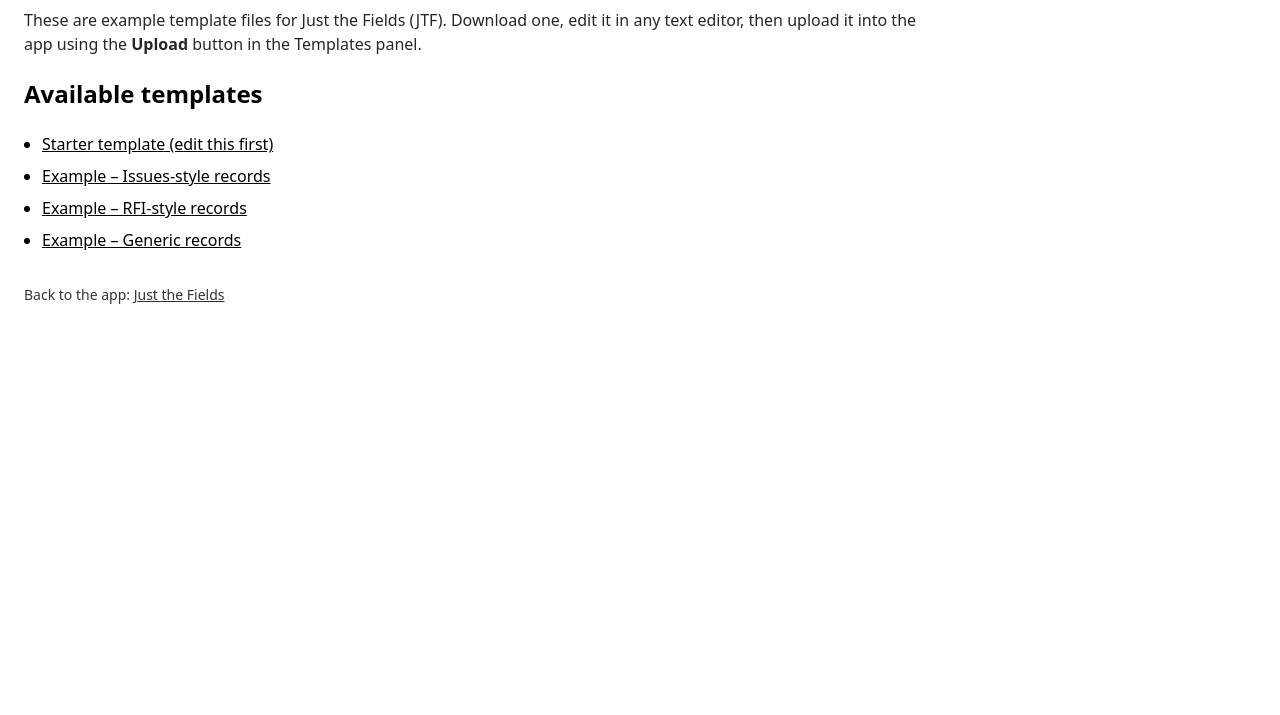
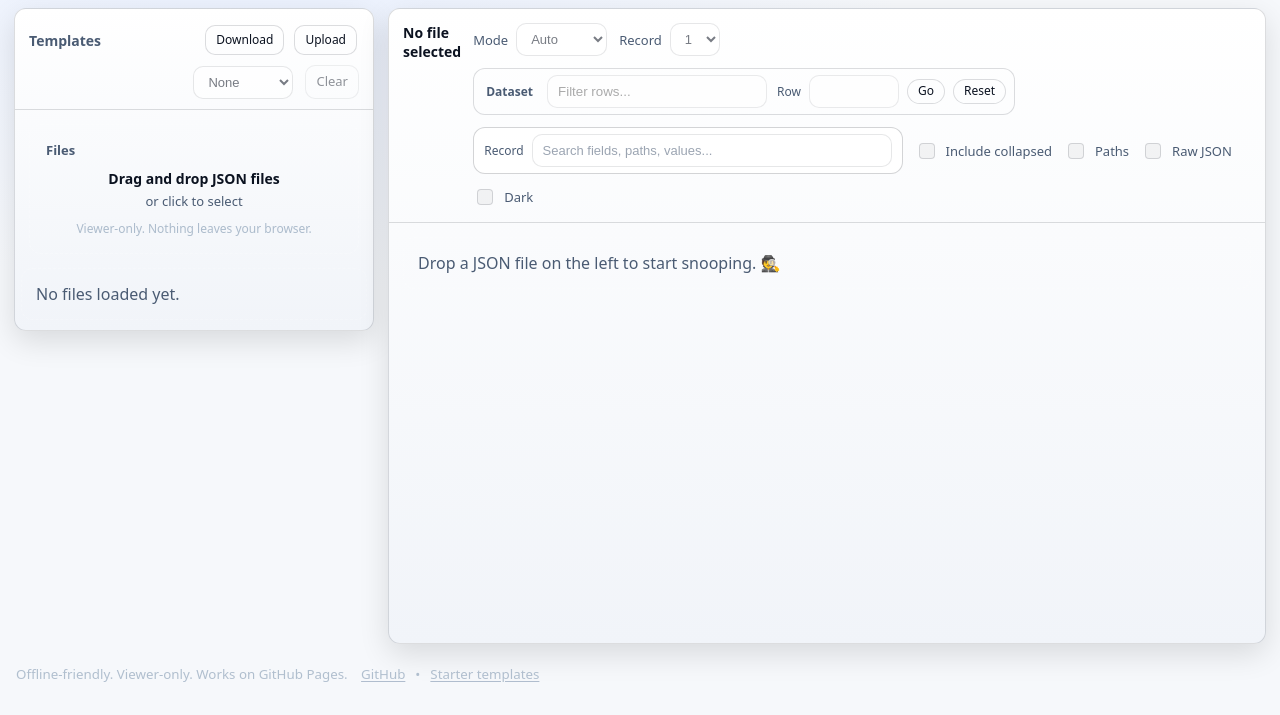
Before and after one commit to TheBIMsider/just-the-fields, a plain HTML site: page index.html in a window 1280 px wide. Shown: the part 85-800 px from the top of the page. Drawn offline with Linux system fonts and the light colour scheme.

Commit message:
fix file

```diff
--- a/index.html
+++ b/index.html
@@ -3,105 +3,258 @@
   <head>
     <meta charset="UTF-8" />
     <meta name="viewport" content="width=device-width, initial-scale=1.0" />
-    <title>Just the Fields – Starter Templates</title>
+    <title>Just the Fields</title>
+    <meta
+      name="description"
+      content="Just the Fields: Your JSON Detective — See what matters."
+    />
+    <link rel="stylesheet" href="styles.css" />
 
-    <style>
-      :root {
-        color-scheme: light dark;
-      }
-
-      body {
-        font-family: system-ui, -apple-system, Segoe UI, Roboto, Helvetica,
-          Arial, sans-serif;
-        margin: 24px;
-        line-height: 1.5;
-      }
-
-      .wrap {
-        max-width: 900px;
-      }
-
-      h1 {
-        margin-top: 0;
-      }
-
-      ul {
-        padding-left: 18px;
-      }
-
-      li {
-        margin-bottom: 8px;
-      }
-
-      .note {
-        opacity: 0.85;
-      }
-
-      a {
-        color: inherit;
-      }
-
-      .footer {
-        margin-top: 32px;
-        font-size: 14px;
-        opacity: 0.8;
-      }
-    </style>
+    <!-- Prism themes (we toggle which one is active) -->
+    <link id="prismLight" rel="stylesheet" href="vendor/prism/prism.css" />
+    <link
+      id="prismDark"
+      rel="stylesheet"
+      href="vendor/prism/prism-tomorrow.css"
+      disabled
+    />
   </head>
 
   <body>
-    <div class="wrap">
-      <h1>Just the Fields – Starter Templates</h1>
+    <noscript>
+      <div class="empty-state" style="margin: 14px">
+        This tool needs JavaScript to run. Please enable JavaScript (or
+        whitelist this page) and reload.
+      </div>
+    </noscript>
 
-      <p class="note">
-        These are example template files for Just the Fields (JTF). Download
-        one, edit it in any text editor, then upload it into the app using the
-        <strong>Upload</strong> button in the Templates panel.
-      </p>
+    <header class="app-header">
+      <div class="brand">
+        <h1>Just the Fields</h1>
+        <p class="tagline">Your JSON Detective — See what matters.</p>
+      </div>
+    </header>
 
-      <h2>Available templates</h2>
+    <main class="app">
+      <section class="left-panel" aria-label="Files">
+        <div class="panel-header files-header">
+          <div class="files-header-row files-header-top">
+            <h2>Templates</h2>
 
-      <ul>
-        <li>
+            <div class="files-actions">
+              <button
+                id="downloadTemplateBtn"
+                class="btn"
+                type="button"
+                title="Download a starter template JSON you can edit and upload later"
+              >
+                Download
+              </button>
+
+              <input
+                id="templateInput"
+                class="file-input"
+                type="file"
+                accept=".json,.jsonc,application/json"
+                hidden
+                multiple
+              />
+
+              <button
+                id="uploadTemplateBtn"
+                class="btn"
+                type="button"
+                title="Upload one or more template files (.json or .jsonc)"
+              >
+                Upload
+              </button>
+            </div>
+          </div>
+
+          <!-- Row 2: Template selection -->
+          <div class="files-header-row files-header-bottom">
+            <div class="template-row">
+              <label
+                class="template-picker"
+                for="templateSelect"
+                title="Choose an active template"
+              >
+                <span class="sr-only">Template</span>
+                <select id="templateSelect" disabled>
+                  <option value="">None</option>
+                </select>
+              </label>
+
+              <button id="clearBtn" class="btn" type="button" disabled>
+                Clear
+              </button>
+            </div>
+          </div>
+        </div>
+
+        <div
+          id="dropZone"
+          class="drop-zone"
+          role="button"
+          tabindex="0"
+          aria-label="Drag and drop JSON files here or click to select"
+          aria-describedby="dropZoneHelp"
+        >
+          <input
+            id="fileInput"
+            class="file-input"
+            type="file"
+            accept=".json,application/json"
+            multiple
+          />
+          <div class="drop-zone-inner">
+            <div class="files-subtitle">Files</div>
+            <div class="drop-title">Drag and drop JSON files</div>
+            <div class="drop-subtitle">or click to select</div>
+            <div class="drop-hint" id="dropZoneHelp">
+              Viewer-only. Nothing leaves your browser.
+            </div>
+          </div>
+        </div>
+
+        <div id="fileList" class="file-list" aria-live="polite">
+          <!-- Populated by app.js -->
+        </div>
+      </section>
+
+      <section class="right-panel" aria-label="Viewer">
+        <div class="viewer-toolbar">
+          <div class="toolbar-left">
+            <h2 id="viewerTitle" class="viewer-title">No file selected</h2>
+            <div id="viewerMeta" class="viewer-meta"></div>
+          </div>
+
+          <div class="toolbar-right">
+            <label class="mode-picker" for="modeSelect">
+              <span class="mode-label">Mode</span>
+              <select id="modeSelect" disabled>
+                <option value="auto">Auto</option>
+                <option value="dataset">Dataset</option>
+                <option value="records">Records</option>
+              </select>
+            </label>
+
+            <label class="record-picker" for="recordSelect">
+              <span class="record-label">Record</span>
+              <select id="recordSelect" disabled>
+                <option value="0">1</option>
+              </select>
+            </label>
+
+            <div id="datasetBar" class="dataset-bar" hidden>
+              <div class="dataset-title">Dataset</div>
+
+              <label class="dataset-filter">
+                <span class="sr-only">Filter rows</span>
+                <input
+                  id="datasetFilter"
+                  type="search"
+                  placeholder="Filter rows..."
+                  autocomplete="off"
+                  disabled
+                />
+              </label>
+
+              <div class="dataset-jump">
+                <label for="datasetJump" class="dataset-jump-label">Row</label>
+                <input
+                  id="datasetJump"
+                  type="number"
+                  min="1"
+                  step="1"
+                  disabled
+                />
+                <button
+                  id="datasetGoBtn"
+                  class="mini-btn"
+                  type="button"
+                  disabled
+                >
+                  Go
+                </button>
+                <button
+                  id="datasetResetBtn"
+                  class="mini-btn"
+                  type="button"
+                  disabled
+                >
+                  Reset
+                </button>
+              </div>
+            </div>
+
+            <label
+              class="search-wrap search-group record-search"
+              id="recordSearchGroup"
+              for="searchInput"
+            >
+              <span class="search-tag">Record</span>
+
+              <input
+                id="searchInput"
+                type="search"
+                placeholder="Search fields, paths, values..."
+                autocomplete="off"
+                disabled
+              />
+            </label>
+
+            <label
+              class="toggle"
+              id="includeCollapsedLabel"
+              title="Include fields inside collapsed sections in search"
+            >
+              <input id="includeCollapsedToggle" type="checkbox" />
+              <span>Include collapsed</span>
+            </label>
+
+            <label class="toggle" title="Show JSON paths in Generic view">
+              <input id="pathToggle" type="checkbox" disabled />
+              <span>Paths</span>
+            </label>
+
+            <label class="toggle">
+              <input id="rawToggle" type="checkbox" disabled />
+              <span>Raw JSON</span>
+            </label>
+
+            <label class="toggle" title="Switch light/dark theme">
+              <input id="themeToggle" type="checkbox" />
+              <span>Dark</span>
+            </label>
+          </div>
+        </div>
+
+        <div id="viewer" class="viewer">
+          <div class="empty-state">
+            Drop a JSON file on the left to start snooping. 🕵️
+          </div>
+        </div>
+      </section>
+    </main>
+
+    <footer class="app-footer">
+      <small>
+        Offline-friendly. Viewer-only. Works on GitHub Pages.
+        <span class="footer-links">
           <a
-            href="https://github.com/thebimsider/just-the-fields/main/templates/jtf-template-starter.json"
-            download
+            href="https://github.com/TheBIMsider/just-the-fields"
+            target="_blank"
+            rel="noopener"
+            >GitHub</a
           >
-            Starter template (edit this first)
-          </a>
-        </li>
-        <li>
-          <a
-            href="https://github.com/thebimsider/just-the-fields/main/templates/example-issues.json"
-            download
-          >
-            Example – Issues-style records
-          </a>
-        </li>
-        <li>
-          <a
-            href="https://github.com/thebimsider/just-the-fields/main/templates/example-rfis.json"
-            download
-          >
-            Example – RFI-style records
-          </a>
-        </li>
-        <li>
-          <a
-            href="https://github.com/thebimsider/just-the-fields/main/templates/example-generic.json"
-            download
-          >
-            Example – Generic records
-          </a>
-        </li>
-      </ul>
+          <span aria-hidden="true">•</span>
+          <a href="templates/index.html">Starter templates</a>
+        </span>
+      </small>
+    </footer>
 
-      <div class="footer">
-        <p>
-          Back to the app:
-          <a href="../index.html">Just the Fields</a>
-        </p>
-      </div>
-    </div>
+    <script src="vendor/prism/prism.min.js" defer></script>
+    <script src="app.js" defer></script>
   </body>
 </html>
```
